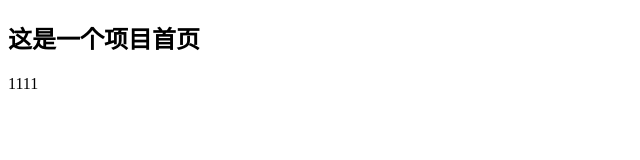
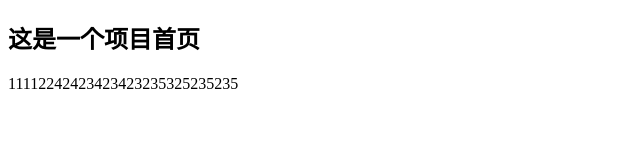
Before and after one commit to w3cteching/admin_2104c, a plain HTML site: page index.html in a window 1280 px wide. Shown: the whole page, without its empty margins (0-640 px from the left). Drawn offline with Linux system fonts and the light colour scheme.

Commit message:
又修改了一次index.html

```diff
--- a/index.html
+++ b/index.html
@@ -8,6 +8,6 @@
 </head>
 <body>
     <h2>这是一个项目首页</h2>
-    <p>1111</p>
+    <p>11112242423423423235325235235</p>
 </body>
 </html>
```
